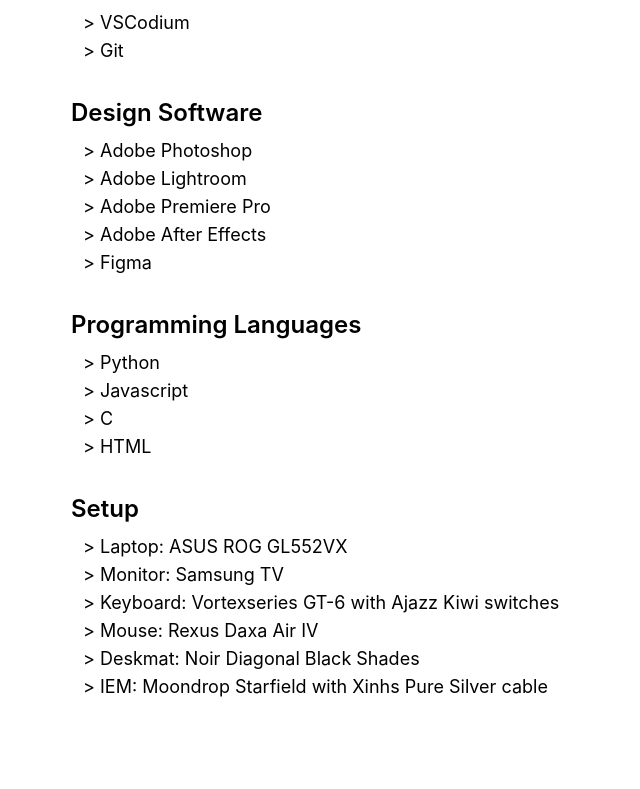
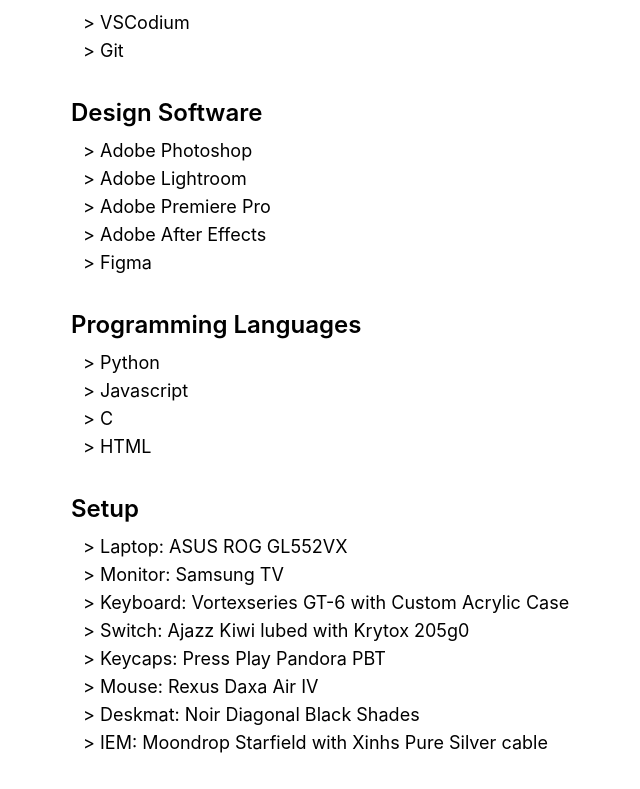
Before and after one commit to kawijayaa/muhammadoka.dev, a Next.js app: page /uses in a window 1280 px wide. Shown: the part 363-1152 px from the top of the page, without its empty margins (129-769 px from the left). Built offline with nearby package versions, Linux system fonts and the light colour scheme.

Commit message:
update content in uses page

```diff
--- a/pages/uses/index.js
+++ b/pages/uses/index.js
@@ -38,7 +38,9 @@
                 <ul className="py-2 px-3 pb-8 text-lg">
                     <li>&gt; Laptop: ASUS ROG GL552VX</li>
                     <li>&gt; Monitor: Samsung TV</li>
-                    <li>&gt; Keyboard: Vortexseries GT-6 with Ajazz Kiwi switches</li>
+                    <li>&gt; Keyboard: Vortexseries GT-6 with Custom Acrylic Case</li>
+                    <li>&gt; Switch: Ajazz Kiwi lubed with Krytox 205g0</li>
+                    <li>&gt; Keycaps: Press Play Pandora PBT</li>
                     <li>&gt; Mouse: Rexus Daxa Air IV</li>
                     <li>&gt; Deskmat: Noir Diagonal Black Shades</li>
                     <li>&gt; IEM: Moondrop Starfield with Xinhs Pure Silver cable</li>
```
